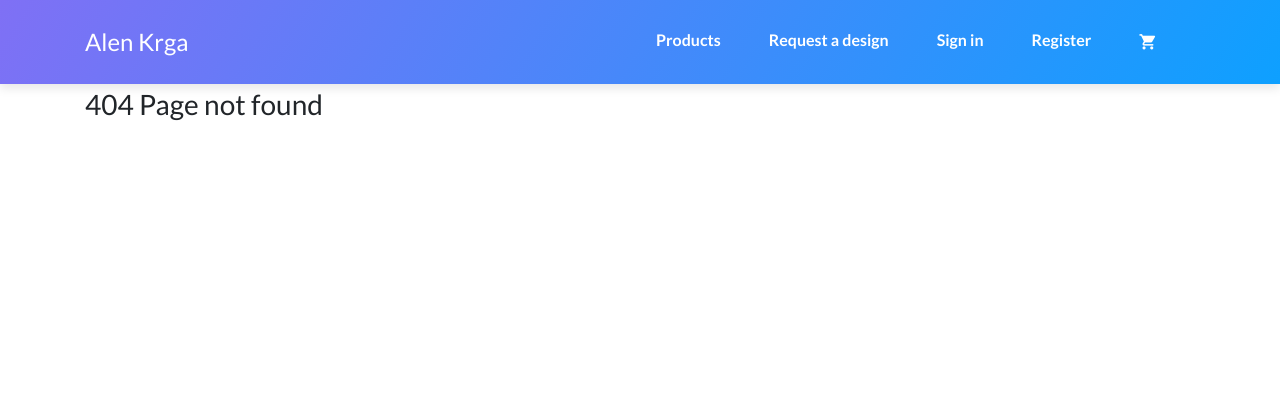
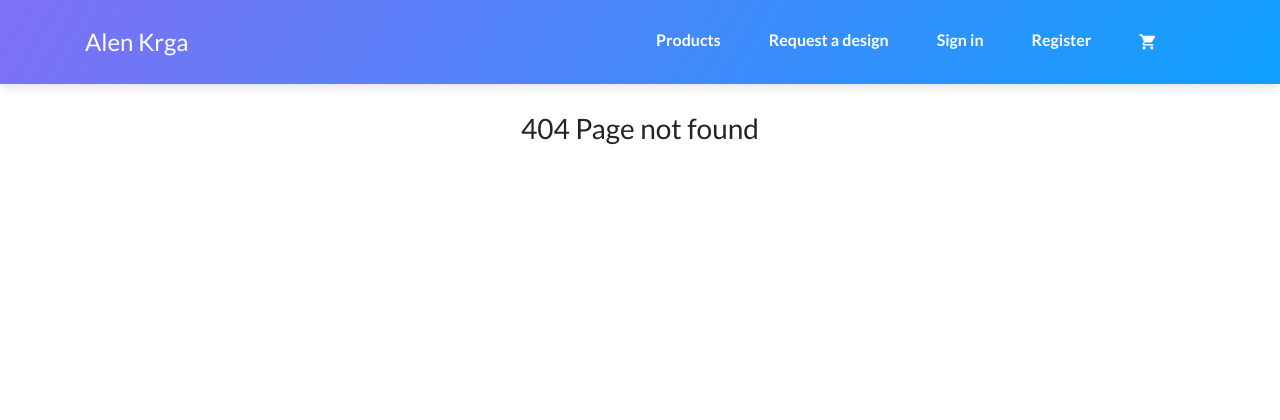
Before and after one commit to AlenKrga1/FreelanceSolution, a Django app: template templates/404.html in a window 1280 px wide. Shown: the top 420 px of the page. Run offline with Django 3.2, Linux system fonts and the light colour scheme; the template is opened without the code that fills it, so the values that code supplies are empty; some libraries are stand-ins or nearby versions; some web fonts are replaced.

Commit message:
Update 404.html

```diff
--- a/templates/404.html
+++ b/templates/404.html
@@ -4,8 +4,8 @@
 
 {% block content %}
 <div class="page container">
-    <div class="row justify-content-center">
-        <div class="col">
+    <div class="row justify-content-center my-4">
+        <div class="col text-center">
             <h3>404 Page not found</h3>
         </div>
     </div>
```
